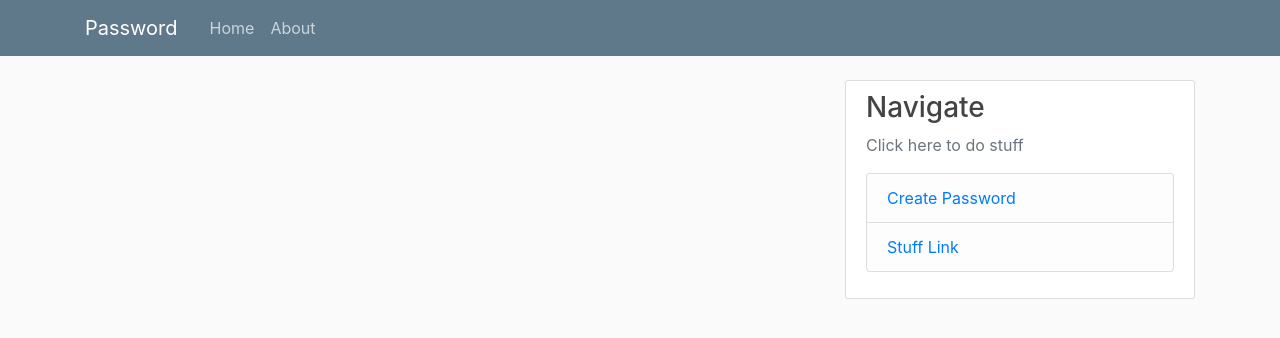
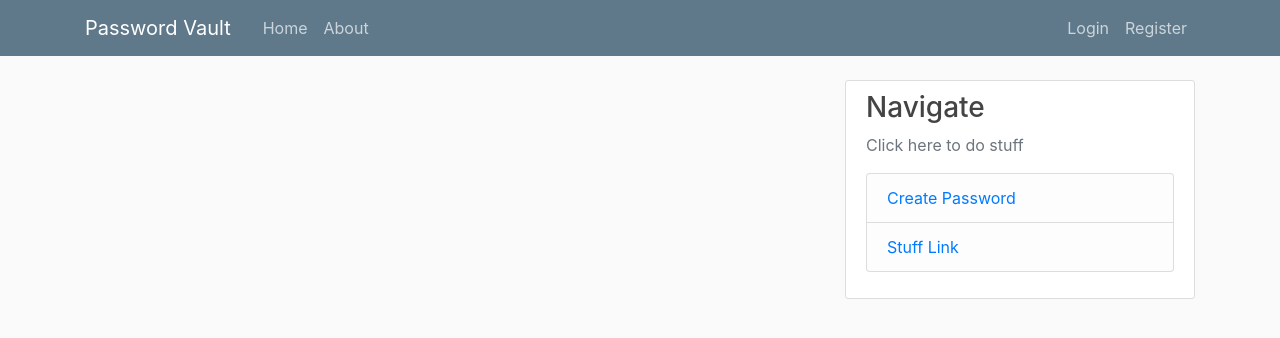
Before and after one commit to roostercrab/pazword-vault, a Django app: page / in a window 1280 px wide. Shown: the top 338 px of the page. Run offline with Django 3.2, Linux system fonts and the light colour scheme; some libraries are stand-ins or nearby versions.

Commit message:
can login and out

```diff
--- a/my_project/templates/base.html
+++ b/my_project/templates/base.html
@@ -21,7 +21,7 @@
     <header class="site-header">
         <nav class="navbar navbar-expand-md navbar-dark bg-steel fixed-top">
             <div class="container">
-                <a class="navbar-brand mr-4" href="/">Password</a>
+                <a class="navbar-brand mr-4" href="/">Password Vault</a>
                 <button class="navbar-toggler" type="button" data-toggle="collapse" data-target="#navbarToggle" aria-controls="navbarToggle" aria-expanded="false" aria-label="Toggle navigation">
                 <span class="navbar-toggler-icon"></span>
                 </button>
@@ -29,6 +29,20 @@
                     <div class="navbar-nav mr-auto">
                         <a class="nav-item nav-link" href="/">Home</a>
                         <a class="nav-item nav-link" href="about">About</a>
+                        {% if user.is_authenticated %}
+                        <a class="nav-item nav-link" href="#">Logged in as: {{ user.username }}</a>
+                        {% endif %}
+                      </div>
+                      <!-- Navbar Right Side -->
+                      <div class="navbar-nav">
+                          {% if user.is_authenticated %}
+                            <a class="nav-item nav-link" href="#">Profile</a>
+                            <a class="nav-item nav-link" href="{% url 'logout' %}">Logout</a>
+                          {% else %}
+                            <a class="nav-item nav-link" href="{% url 'login' %}">Login</a>
+                            <a class="nav-item nav-link" href="{% url 'register' %}">Register</a>
+                          {% endif %}
+                      </div>
                     </div>
                 </div>
             </div>
```
Also changed, not shown: db.sqlite3.
